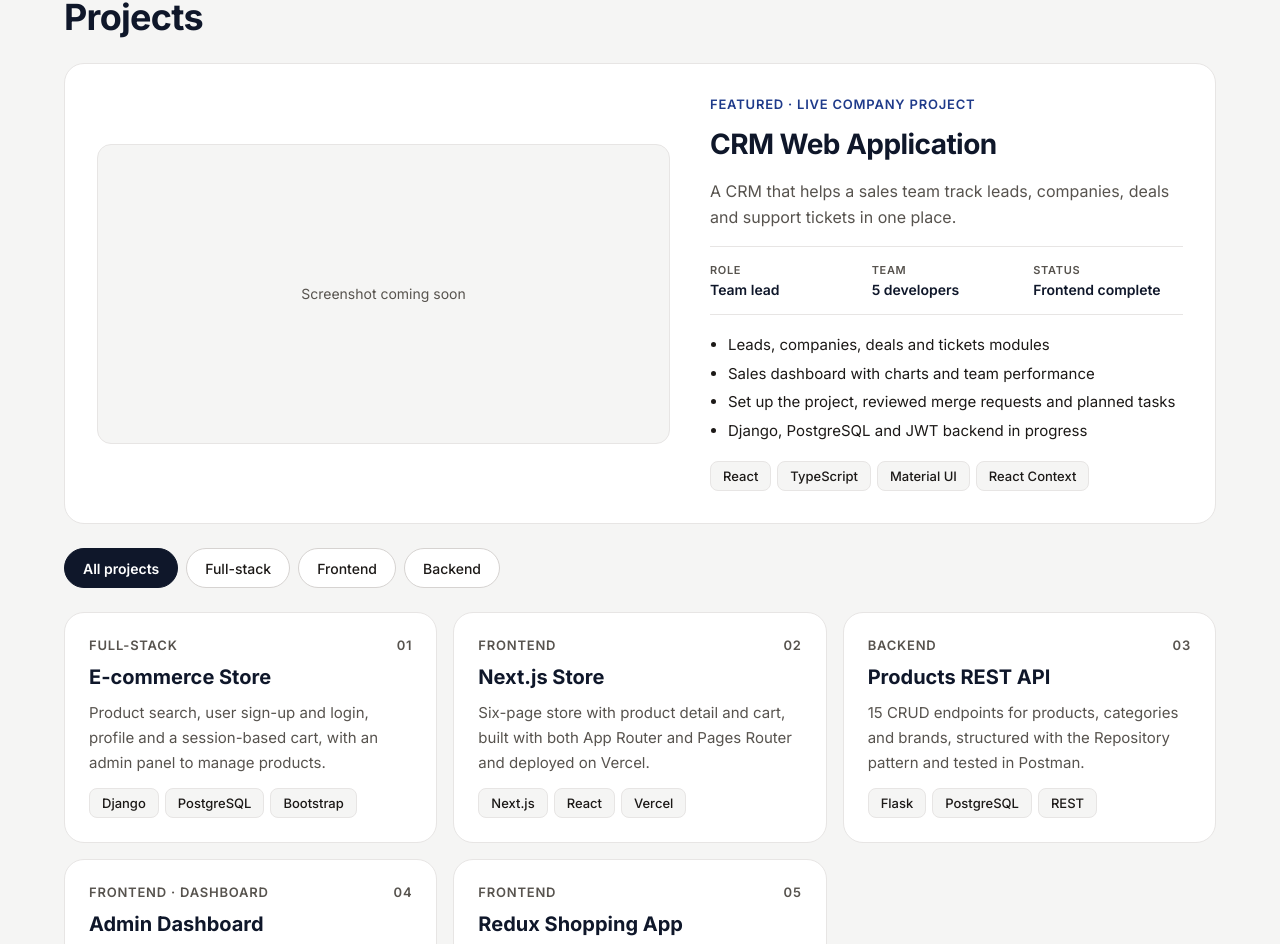
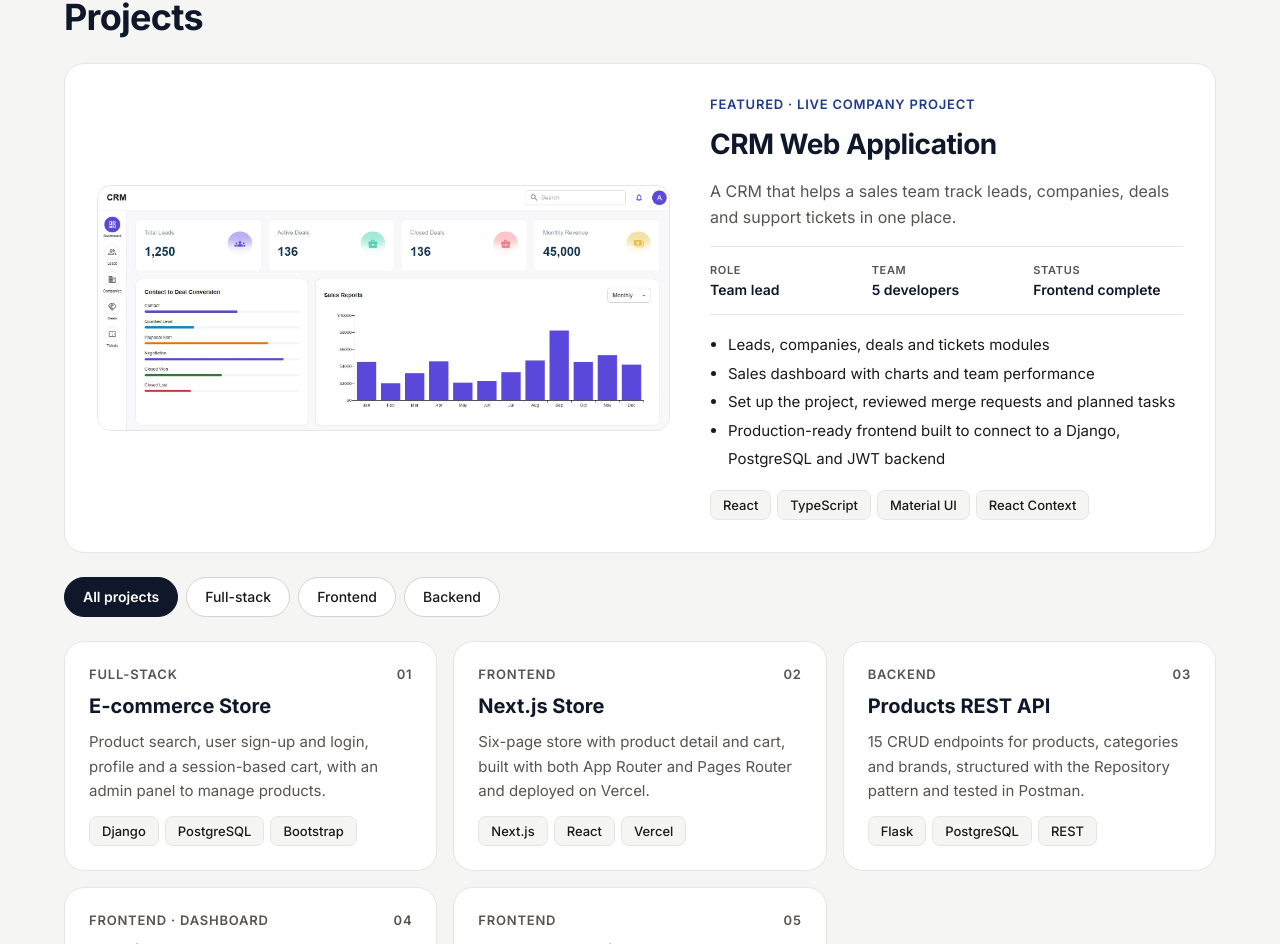
Before and after one commit to shijinanithin/portfolio, a Next.js app: page / in a window 1280 px wide. Shown: the part 870-1814 px from the top of the page. Built offline with nearby package versions, Linux system fonts and the light colour scheme.

Commit message:
Add CRM screenshot and update CRM text

```diff
--- a/app/components/FeaturedProject.module.css
+++ b/app/components/FeaturedProject.module.css
@@ -12,7 +12,7 @@
 .preview {
     flex: 1 1 440px;
     position: relative;
-    min-height: 300px;
+    aspect-ratio: 7 / 3;
     border-radius: 14px;
     overflow: hidden;
     background: var(--bg);
--- a/app/data/projects.ts
+++ b/app/data/projects.ts
@@ -53,6 +53,7 @@ export const projects: Project[] = [
     tags: ["React", "Redux Toolkit"],
   },
 ];
+
 export type FeaturedProject = Project & {
   role: string;
   team: string;
@@ -74,6 +75,7 @@ export const featuredProject: FeaturedProject = {
     "Leads, companies, deals and tickets modules",
     "Sales dashboard with charts and team performance",
     "Set up the project, reviewed merge requests and planned tasks",
-    "Django, PostgreSQL and JWT backend in progress",
+    "Production-ready frontend built to connect to a Django, PostgreSQL and JWT backend",
   ],
+  image: "/projects/crm.webp",
 };
```
Also changed, not shown: public/projects/crm.webp (added).
